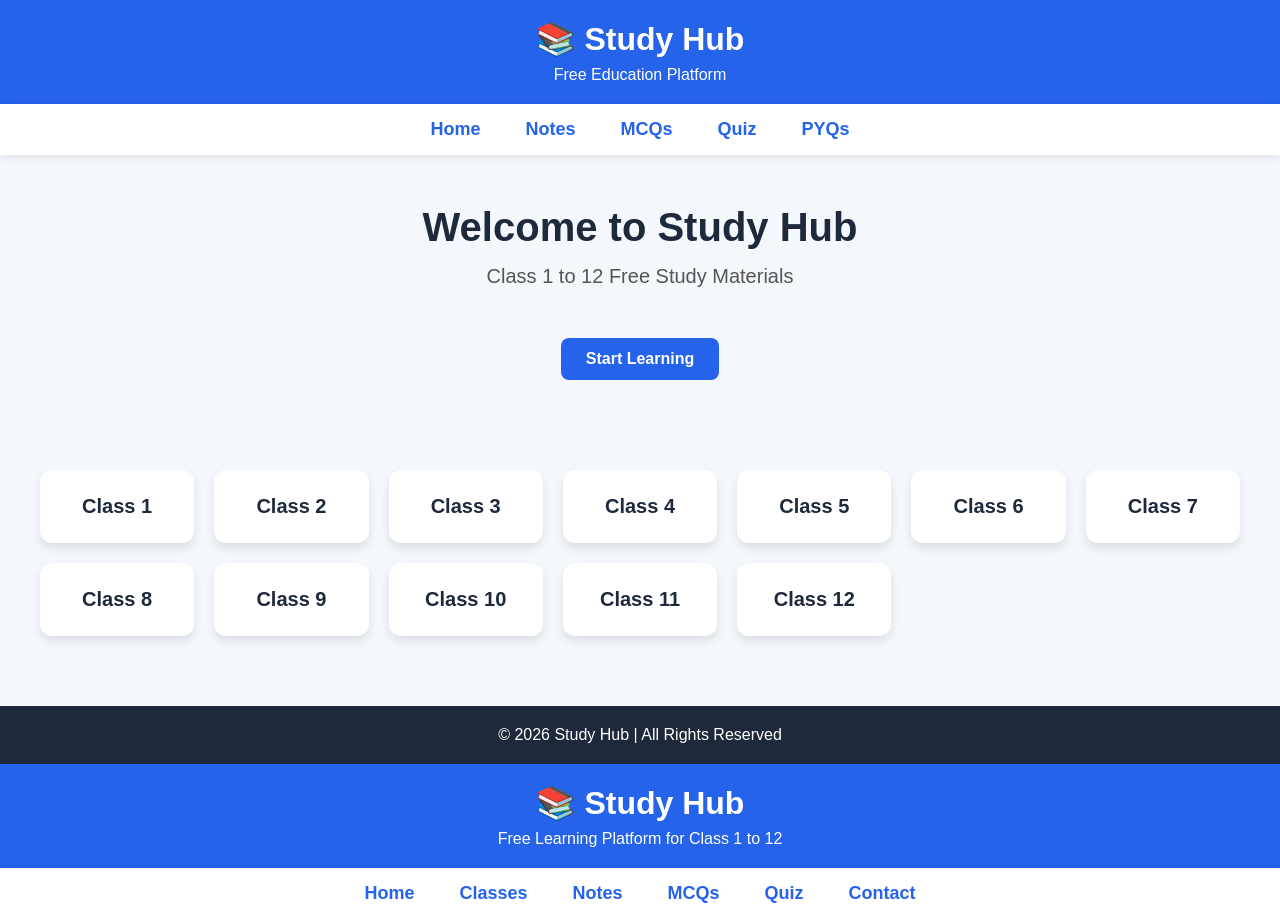
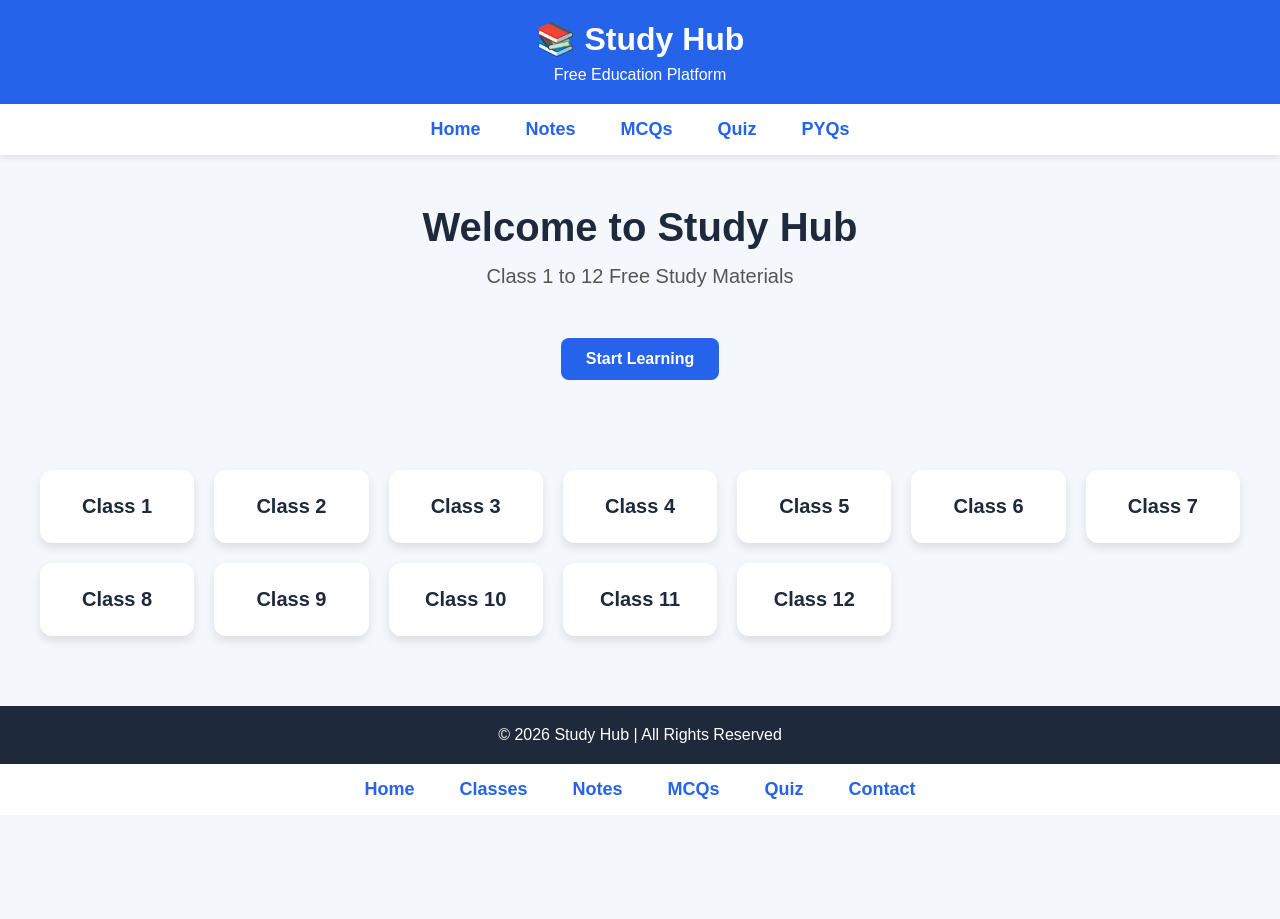
Before and after one commit to kawanish892-svg/Study-Hub, a plain HTML site: page index.html in a window 1280 px wide. After the commit the page ends 815 px from the top, so only its background shows below. Drawn offline with Linux system fonts and the light colour scheme.

Commit message:
Remove header from index.html
Removed header section from index.html

```diff
--- a/index.html
+++ b/index.html
@@ -136,10 +136,6 @@ margin-top:30px;
 © 2026 Study Hub | All Rights Reserved
 </footer>
 <script src="js/script.js"></script>
-  <header>
-    <h1>📚 Study Hub</h1>
-    <p>Free Learning Platform for Class 1 to 12</p>
-</header>
   <nav>
     <a href="#">Home</a>
     <a href="#">Classes</a>
```
